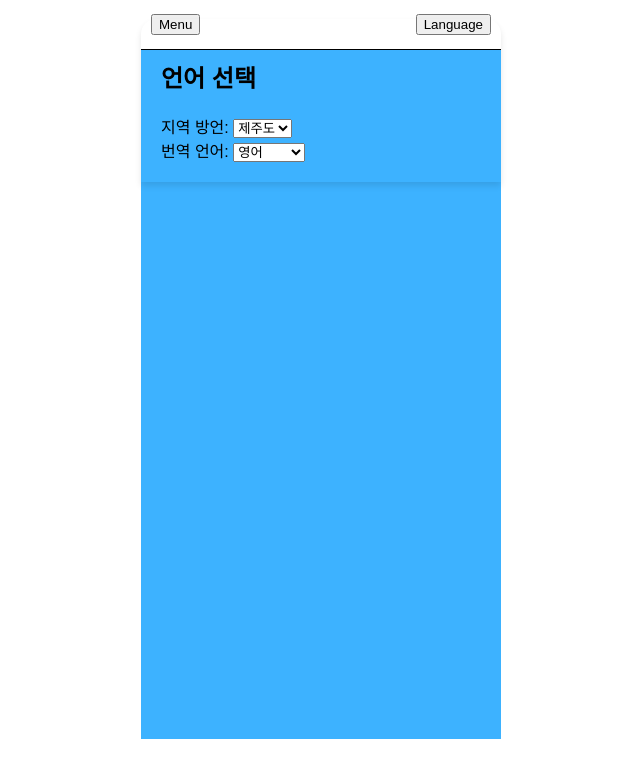
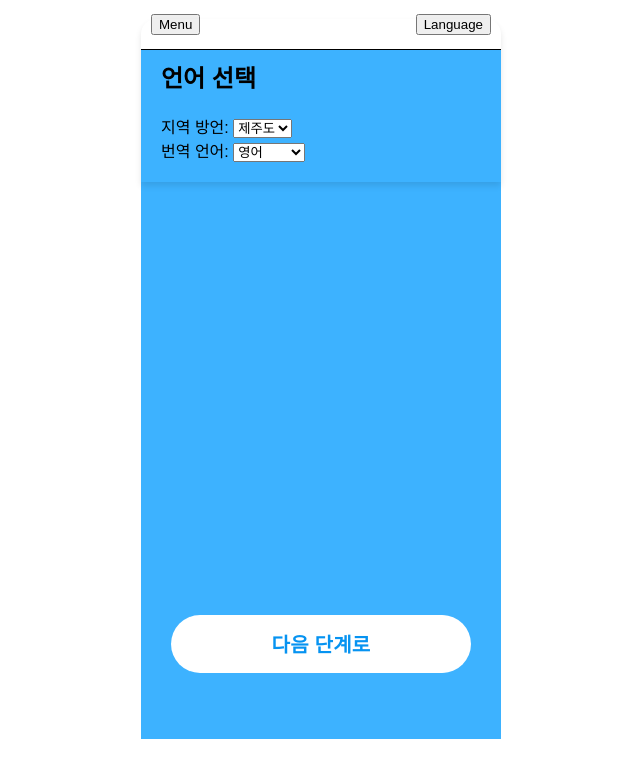
Before and after one commit to ncsec2/dialingo, a Django app: page /dialect/ in a window 1280 px wide. Shown: the part 31-800 px from the top of the page, without its empty margins (319-959 px from the left). Run offline with Django 4.2, Linux system fonts and the light colour scheme; some libraries are stand-ins or nearby versions.

Commit message:
페이지 연동 수정

```diff
--- a/myproject/static/css/dialect.css
+++ b/myproject/static/css/dialect.css
@@ -121,3 +121,33 @@ body {
     border-radius: 5px;
     cursor: pointer;
 }
+
+.buttonContainer {
+    display: flex;
+    justify-content: center;
+    align-items: center;
+    position: absolute;
+    width: auto; /* 기본 너비 설정 */
+    min-width: 300px; /* 적절한 최소 너비로 조정 */
+    height: 58px;
+    left: 50%;
+    transform: translateX(-50%);
+    top: calc(50% - 58px/2 + 275px);
+    background: #FFFFFF;
+    border-radius: 40px;
+  }
+
+  button#startService {
+    width: auto; /* 버튼의 너비를 자동으로 조정 */
+    height: 24px;
+    font-weight: bold;
+    font-size: 20px;
+    line-height: 24px;
+    text-align: center;
+    letter-spacing: 0.01em;
+    color: #0693F1;
+    background: transparent;
+    border: none;
+    cursor: pointer;
+    outline: none;
+  }
--- a/myproject/static/css/main.css
+++ b/myproject/static/css/main.css
@@ -1,9 +1,10 @@
-
 /* Main */
 body {
   margin: 0;
   padding: 0;
   font-family: Arial, sans-serif;
+  overflow-x: hidden;
+  /* 추가: 가로 스크롤 제거 */
 }
 
 .main-container {
@@ -64,6 +65,17 @@
   top: 60px;
   /* Adjust as needed */
   text-align: center;
+  max-height: calc(100vh - 200px);
+  /* 이미지가 벗어나지 않도록 최대 높이 설정 */
+  overflow: hidden;
+  /* 추가: 넘치는 이미지 숨기기 */
+}
+
+.image-area img {
+  max-width: 100%;
+  max-height: 100%;
+  /* 이미지 최대 높이 설정 */
+  height: auto;
 }
 
 .service-area {
@@ -75,12 +87,15 @@
   flex-direction: column;
   align-items: center;
   justify-content: center;
-        margin-bottom: 80px; /* 필요한 만큼 조정하세요 */
+  margin-bottom: 100px;
+  /* 필요한 만큼 조정하세요 */
 }
 
 .service-button {
   display: inline-block;
-        margin: 5px 0; /* 버튼 사이의 간격을 조정하세요 */
+  border: none;
+  margin: 10px 0;
+  /* 버튼 사이의 간격을 조정하세요 */
   padding: 8px 20px;
   background-color: #0693F1;
   color: #FFFFFF;
--- a/myproject/templates/dialect.html
+++ b/myproject/templates/dialect.html
@@ -74,6 +74,9 @@
                 </div>
             </div>
         </div>
+        <div class="buttonContainer">
+            <button id="startService" onclick="submit">다음 단계로</button>
+        </div>
 
     </div>
 
@@ -92,6 +95,11 @@
                 });
             });
         });
+
+        /* 메인 페이지로 넘어가기 */
+        document.getElementById('startService').addEventListener('click', function () {
+            window.location.href = "{% url 'main_page' %}";  // 'your_view_name'은 대상 뷰의 이름
+        });
     </script>
 </body>
 
--- a/myproject/templates/main.html
+++ b/myproject/templates/main.html
@@ -37,7 +37,7 @@
 
     <!-- Image area -->
     <div class="image-area">
-      <img src="your-image-url.jpg" alt="Your Image">
+      <img src="{% static 'src/backgorund1.png' %}" alt="Your Image">
     </div>
 
     <!-- Service area -->
```
Also changed, not shown: myproject/static/src/backgorund1.png (added). Lines whose indentation alone changed are shown as unchanged.
